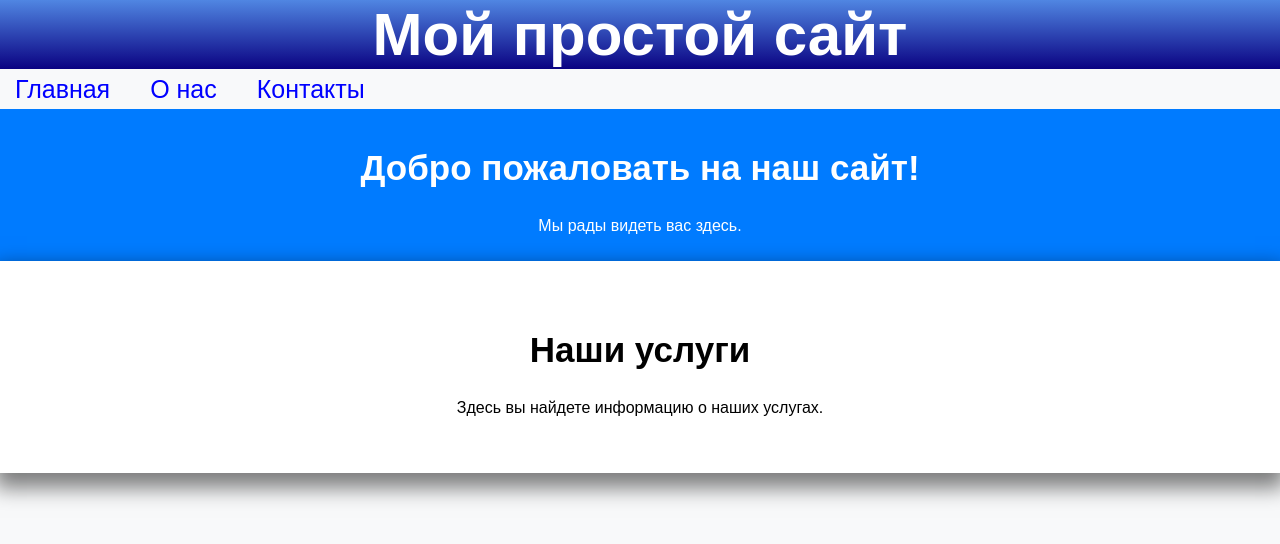
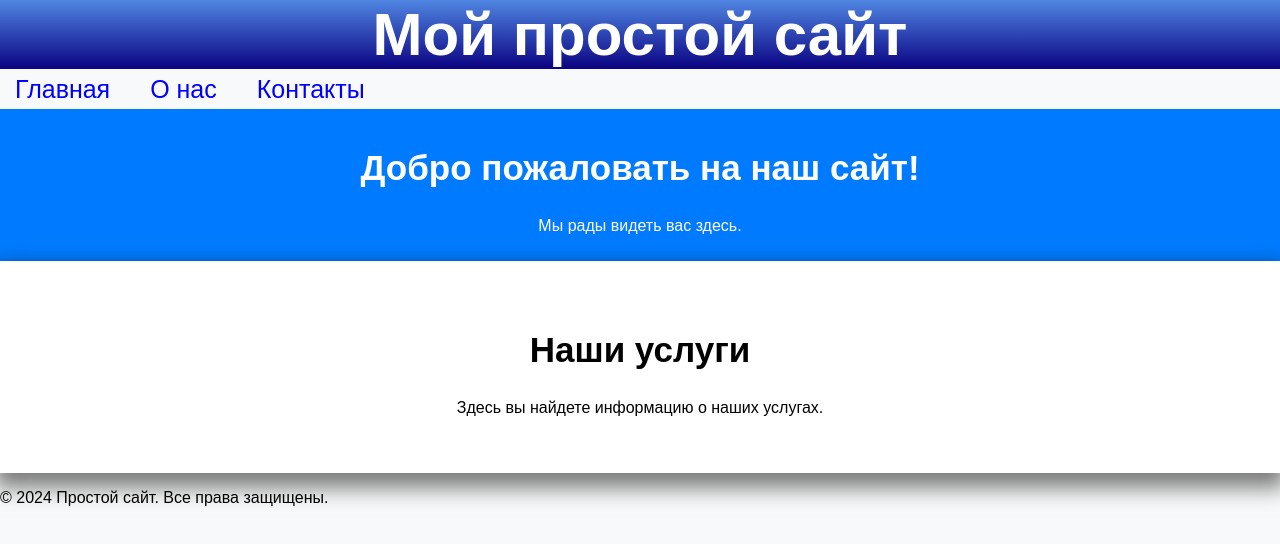
Before and after one commit to alyonakiseleva/Module-6, a plain HTML site: page index.html in a window 1280 px wide. Drawn offline with Linux system fonts and the light colour scheme.

Commit message:
Добавлен футер сайта

```diff
--- a/index.html
+++ b/index.html
@@ -28,5 +28,8 @@
             <p>Здесь вы найдете информацию о наших услугах.</p>
         </section>
     </main>
+    <footer>
+        <p>© 2024 Простой сайт. Все права защищены.</p>
+    </footer>
 </body>
 </html>
```
